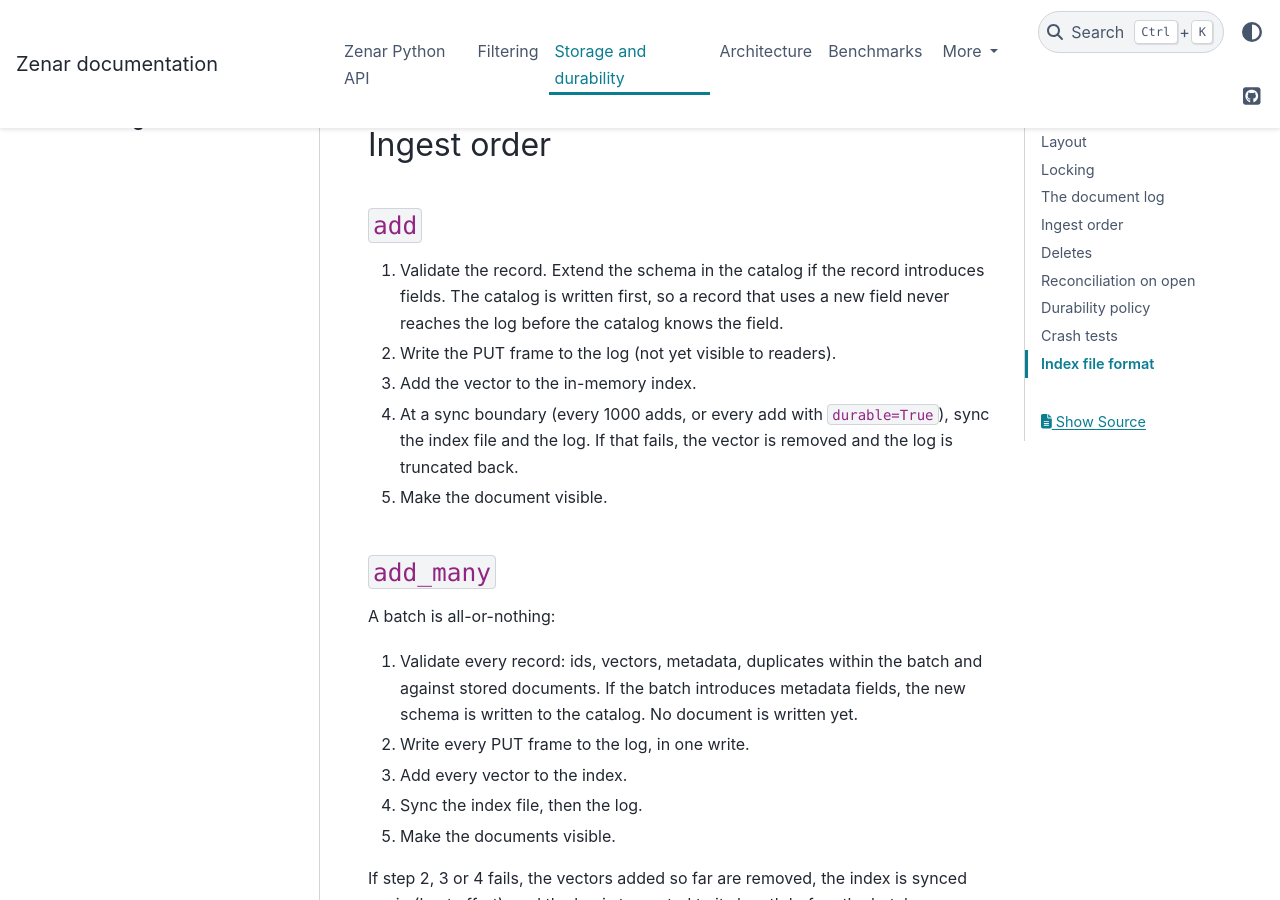
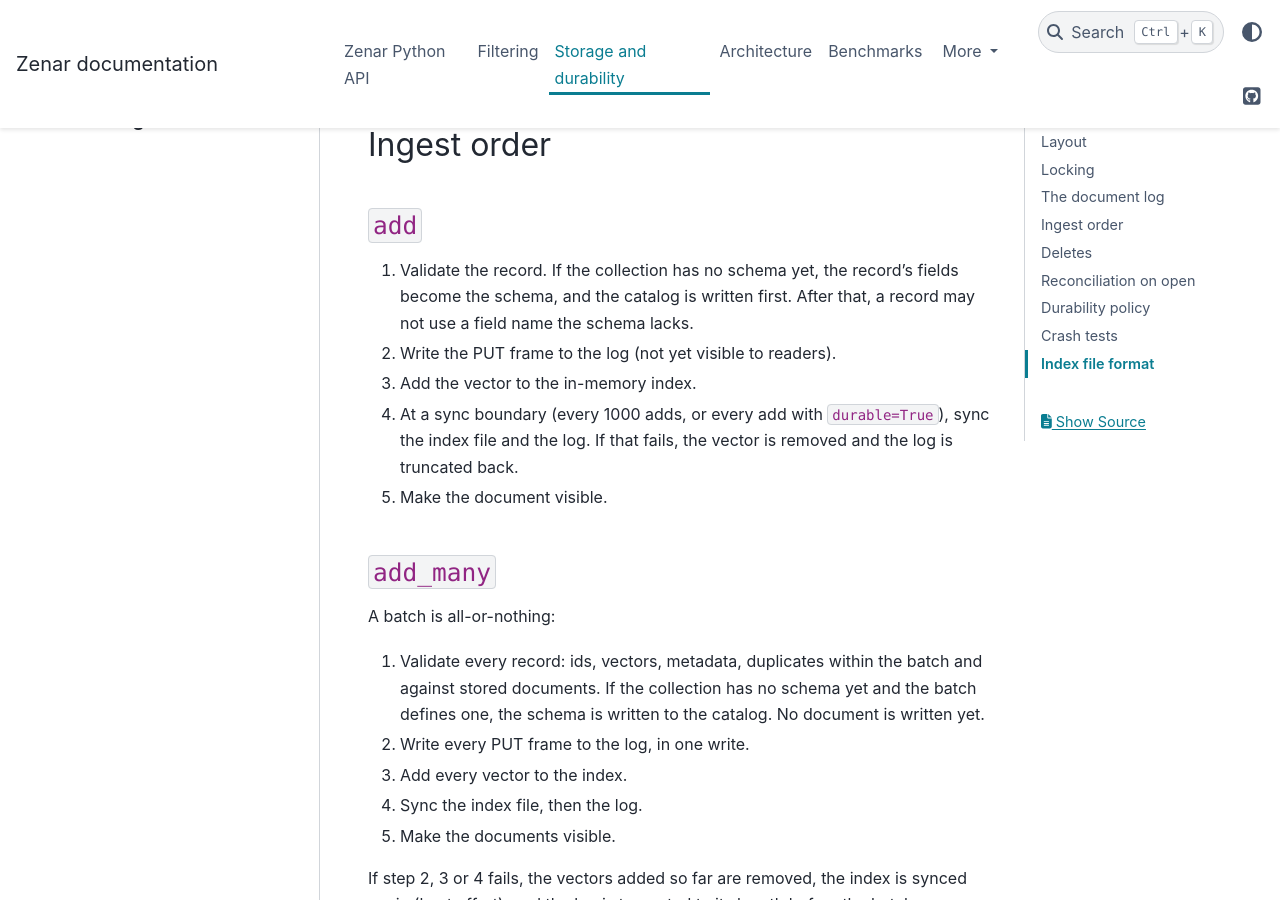
Before and after one commit to DonyNurArifR/zenar, a Sphinx documentation site: the page built from docs/STORAGE.md, in a window 1280 px wide and 900 px high, scrolled down 1588 px. Built offline with Sphinx 7.4.7 and the PyData theme 0.15.4, drawn with Linux system fonts in a browser that asks for light colours.

Commit message:
STORAGE.md: the schema is set by the first record and then locked
ARCHITECTURE.md and a unit test already state the rule: once the schema is set, a
new field name is rejected. STORAGE.md said records extend the schema. It now
says what the code does.

```diff
--- a/docs/STORAGE.md
+++ b/docs/STORAGE.md
@@ -48,8 +48,8 @@ open. Drop the handle first, then drop the collection.
 
 ### `add`
 
-1. Validate the record. Extend the schema in the catalog if the record introduces fields. The catalog is written first,
-   so a record that uses a new field never reaches the log before the catalog knows the field.
+1. Validate the record. If the collection has no schema yet, the record's fields become the schema, and the catalog is
+   written first. After that, a record may not use a field name the schema lacks.
 2. Write the PUT frame to the log (not yet visible to readers).
 3. Add the vector to the in-memory index.
 4. At a sync boundary (every 1000 adds, or every add with `durable=True`), sync the index file and the log. If that
@@ -61,7 +61,8 @@ open. Drop the handle first, then drop the collection.
 A batch is all-or-nothing:
 
 1. Validate every record: ids, vectors, metadata, duplicates within the batch and against stored documents.
-   If the batch introduces metadata fields, the new schema is written to the catalog. No document is written yet.
+   If the collection has no schema yet and the batch defines one, the schema is written to the catalog. No document is
+   written yet.
 2. Write every PUT frame to the log, in one write.
 3. Add every vector to the index.
 4. Sync the index file, then the log.
```
